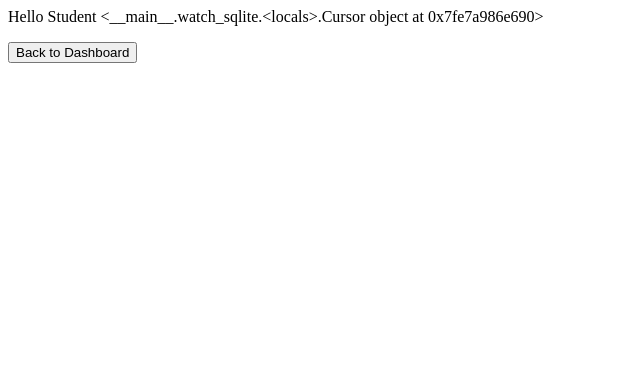
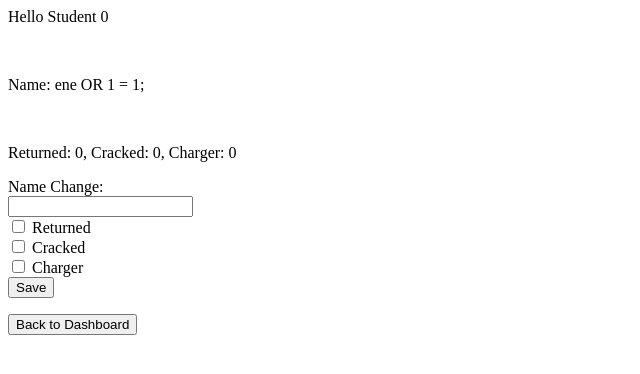
Before and after one commit to mikeyruc123/HS-IPAD-COLLECTION, a Flask app: a page that uses templates/studentid.html in a window 1280 px wide. Shown: the top 374 px of the page, without its empty margins (0-640 px from the left). Run offline with Flask 2, Linux system fonts and the light colour scheme; a user stored in the database is signed in; data comes from the database, SQL or seed files in the repository; both versions use the stored data as it was after the commit.

Commit message:
more sql and daily work

```diff
--- a/app.py
+++ b/app.py
@@ -1,5 +1,5 @@
 from flask import Flask, render_template, redirect, session, request, g
-import secrets, sqlite3
+import secrets, sqlite3, tokenize
 
 app = Flask(__name__)
 app.secret_key = secrets.token_hex() #change out later
@@ -56,13 +56,42 @@ def dashboard():
 def ipad_list():
     return render_template("temp.html")
 
-@app.route("/student<int(min=0, max=65535):id>") #check credentials first and if student exists; return login page or invalid student page
+@app.route("/student<int(min=0, max=65535):id>", methods=['GET', 'POST']) #check credentials first and if student exists; return login page or invalid student page
 def student_id(id):
-    if check_cred():
+    if request.method == "GET":
+        if check_cred():
+            cur = get_db().cursor()
+            cur.execute(f"SELECT * FROM students WHERE id = {id}")
+            name = cur.fetchall()
+            name = name[0]
+            return render_template("studentid.html", var_id=id, var_name=name[1], var_returned=name[2], var_cracked=name[3], var_charger=name[4])
+        else:
+            return redirect("/login")
+    elif request.method == "POST":
         cur = get_db().cursor()
-        return render_template("studentid.html", var_id=cur.execute("SELECT * FROM students"))
-    else:
-        return redirect("/login")
+        if request.form.get("var_name") is not "":
+            cur.execute(f"UPDATE students SET name = '{request.form['var_name']}' WHERE id = '{id}'")
+
+        if request.form.get("var_returned") is not None:
+            cur.execute(f"UPDATE students SET returned = {request.form['var_returned']} WHERE id = '{id}'")
+        else:
+            cur.execute(f"UPDATE students SET returned = 0 WHERE id = '{id}'")
+
+        if request.form.get("var_cracked") is not None:
+            cur.execute(f"UPDATE students SET cracked = {request.form['var_cracked']} WHERE id = '{id}'")
+        else:
+            cur.execute(f"UPDATE students SET cracked = 0 WHERE id = '{id}'")
+
+        if request.form.get("var_charger") is not None:
+            cur.execute(f"UPDATE students SET charger = {request.form['var_charger']} WHERE id = '{id}'")
+        else:
+            cur.execute(f"UPDATE students SET charger = 0 WHERE id = '{id}'")
+
+        get_db().commit()
+        cur.execute(f"SELECT * FROM students WHERE id = {id}")
+        name = cur.fetchall()
+        name = name[0]
+        return render_template("studentid.html", var_id=id, var_name=name[1], var_returned=name[2], var_cracked=name[3], var_charger=name[4])
 
 #@app.route("/<route>") #catch all; redirects any invalid routes to the root
 #def catch_all(route):
--- a/templates/studentid.html
+++ b/templates/studentid.html
@@ -1,4 +1,17 @@
-<p>Hello Student {{ var_id }}</p>
+<p>Hello Student {{ var_id }}</p><br>
+<p>Name: {{ var_name}}</p><br>
+<p>Returned: {{ var_returned }}, Cracked: {{ var_cracked }}, Charger: {{ var_charger }}</p>
+<form action="/student{{ var_id }}" method="POST">
+    <label for="var_name">Name Change:</label><br>
+    <input type="text" id="var_name" name="var_name"><br>
+    <input type="checkbox" id="var_returned" name="var_returned" value="1">
+    <label for="var_returned">Returned</label><br>
+    <input type="checkbox" id="var_cracked" name="var_cracked" value="1">
+    <label for="var_cracked">Cracked</label><br>
+    <input type="checkbox" id="var_charger" name="var_charger" value="1">
+    <label for="var_charger">Charger</label><br>
+    <input type="submit" value="Save">
+</form>
 <form action="/dashboard">
     <input type="submit" id="dashboard" value="Back to Dashboard">
 </form>
```
Also changed, not shown: data/students.db.
